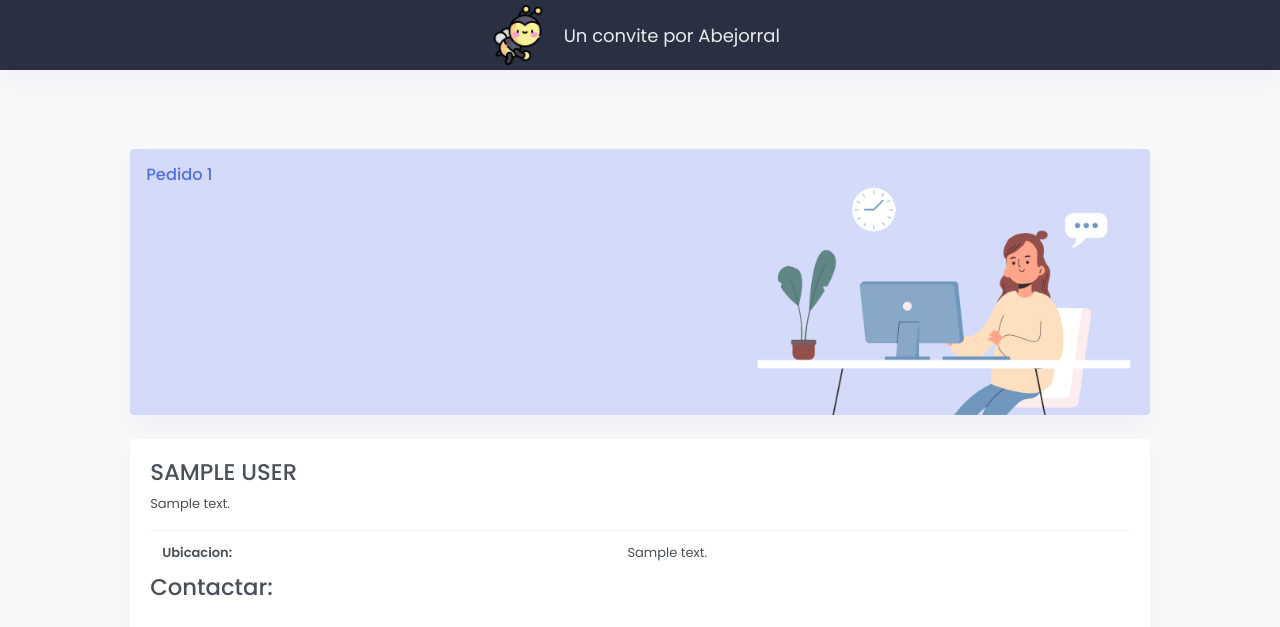
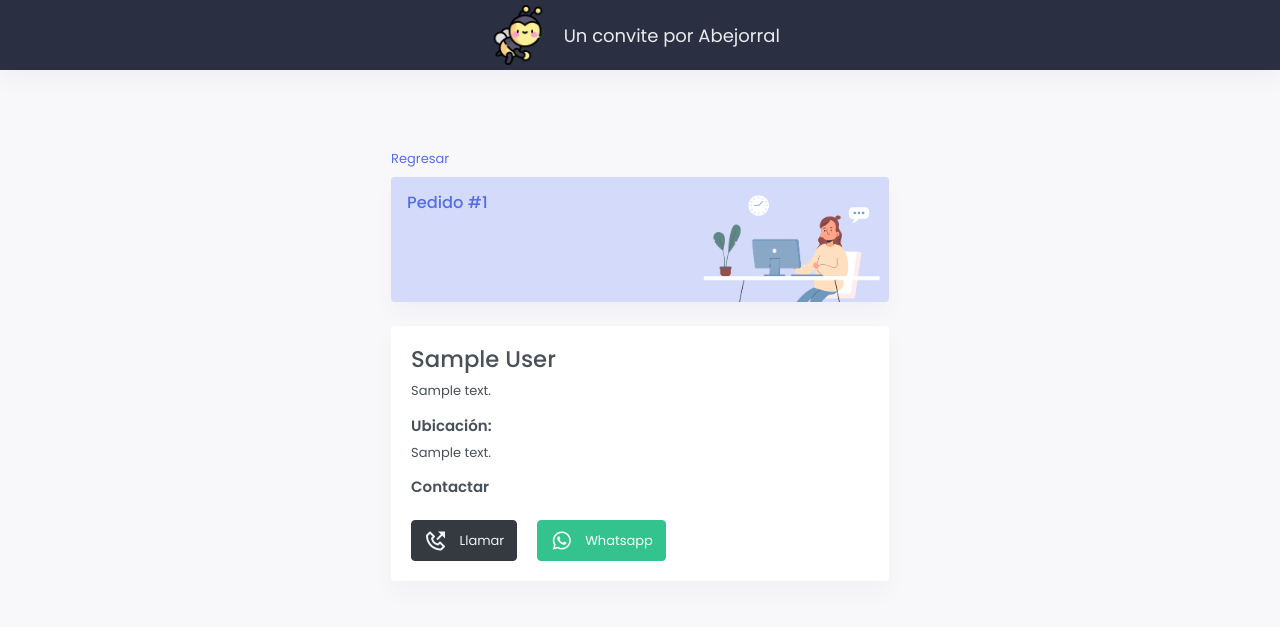
Before and after one commit to aleducode/help-abejorral, a Django app: page /detalle/1/ in a window 1280 px wide. Shown: the top 627 px of the page. Run offline with Django 3.2, Linux system fonts and the light colour scheme; tables that the repository leaves empty hold one stand-in row (values such as "Sample post"); some libraries are stand-ins or nearby versions.

Commit message:
wizard helps.

```diff
--- a/abjhelp/templates/detail.html
+++ b/abjhelp/templates/detail.html
@@ -4,15 +4,15 @@
 {% block content %}
 <div class="page-content">
     <div class="container-fluid">
-        <div class="col-xl-12">
+        <div class="col-xl-6 offset-lg-3">
+            <a href="{% url 'users:help-requests' %}">Regresar</a>
 
-
-                    <div class="card overflow-hidden">
+            <div class="card overflow-hidden mt-2">
                 <div class="bg-soft-primary">
                     <div class="row">
                         <div class="col-7">
                             <div class="text-primary p-3">
-                                        <h5 class="text-primary">Pedido {{help.pk}}</h5>
+                                <h5 class="text-primary">Pedido #{{help.pk}}</h5>
                             </div>
                         </div>
                         <div class="col-5 align-self-end">
@@ -25,36 +25,25 @@
 
             <div class="card">
                 <div class="card-body">
-                            <h3 class="subtitle has-text-left">{{help.name|upper}}</h3>
+                    <h3 class="subtitle has-text-left">{{help.name|title}}</h3>
 
                     <p class="has-text-left is-size-6">{{help.description}}</p>
-                            <div class="table-responsive">
-                                <table class="table table-nowrap mb-0">
-                                    <tbody>
-                                        <tr>
-                                            <th scope="row">Ubicacion:</th>
-                                            <td>{{help.address}}</td>
-                                        </tr>
-                                    </tbody>
-                                </table>
+                    <h5 class="font-size-15 font-weight-bold">Ubicación: </h5>{{help.address}}
+                    <h5 class="font-size-15 font-weight-bold mt-3">Contactar</h5>
+                    <div class="row">
+                        <div class="col-12 mt-3">
+                            <a type="button" href="tel:+57{{help.phone_number}}"
+                            class="btn btn-dark waves-effect waves-light mr-3">
+                                <i class="bx bx-phone-outgoing font-size-24 align-middle mr-2"></i> Llamar
+                            </a>
+                            <a type="button" href="{{whatsapp}}" class="btn btn-success waves-effect waves-light">
+                                <i class="bx bxl-whatsapp  font-size-24 align-middle mr-2"></i> Whatsapp
+                            </a>
                         </div>
-                            <h3 class="subtitle has-text-left">Contactar:</h3>
                     </div>
-                        <div></div>
-                        <h3 class="subtitle has-text-left">
-                            <a class="button hover-grow is-half request-phone-button" href="tel:+541127123431">
+                </div>
 
-                                <span>+57{{help.phone_number}}</span>
-                            </a>
-                            <a class="button hover-grow request-whatsapp-button"
-                                href="https://wa.me/541127123431?text=Hola+mariano,+te+escribo+por+el+pedido+que+hiciste:+necesito+de+manera+urgente+mercaderia+https://argentinaporvos.org/pedidos/29">
-                                <span class="icon is-small">
 
-                                    <img src="https://argentinaporvos.s3.amazonaws.com/static/img/whatsapp.svg" alt="">
-                                </span>
-                                <span>Contactar vía WhatsApp</span>
-                            </a>
-                        </h3>
             </div>
 
         </div>
--- a/abjhelp/templates/disclaimer_donor.html
+++ b/abjhelp/templates/disclaimer_donor.html
@@ -27,7 +27,7 @@
                             (asegurate que todos sean correctos) en la plataforma de unconviteporabejorral.org
                             </p>
                     </div>
-                    <a href="{% url 'users:donor' %}"
+                    <a href="{% url 'users:help-requests' %}"
                         class="btn btn-lg btn-block btn-success w-lg waves-effect waves-light"
                         style="color:white">Entendido</a>
                 </div>
--- a/abjhelp/users/urls.py
+++ b/abjhelp/users/urls.py
@@ -45,11 +45,11 @@ urlpatterns = [
         name='thanks_donor'
     ),
     path(
-        route="informacion",
+        route="solicitudes",
         view=users_view.InformationView.as_view(),
-        name='information'
+        name='help-requests'
     ),
-        path(
+    path(
         route="detalle/<str:pk>/",
         view=users_view.RequestDetailView.as_view(),
         name='detail'
--- a/abjhelp/users/views.py
+++ b/abjhelp/users/views.py
@@ -71,3 +71,9 @@ class RequestDetailView(DetailView):
     slug_url_kwarg = 'pk'
     queryset = HelpRequest.objects.all()
     context_object_name = 'help'
+
+    def get_context_data(self, **kwargs):
+        context = super().get_context_data(**kwargs)
+        help_request = self.get_object()
+        context["whatsapp"] = f'https://wa.me/57{help_request.phone_number}?text=Hola+{help_request.name},+te+escribo+por+el+pedido+que+hiciste+en+la+app+Un+Convite+por+Abejorral+https://unconviteporabejorral.org/detalle/{help_request.pk}'
+        return context
```
Also changed, not shown: abjhelp/templates/help_request.html (+0 -11 lines), abjhelp/templates/information.html (+51 -56 lines), local.yml (+0 -7 lines). Lines whose indentation alone changed are shown as unchanged.
